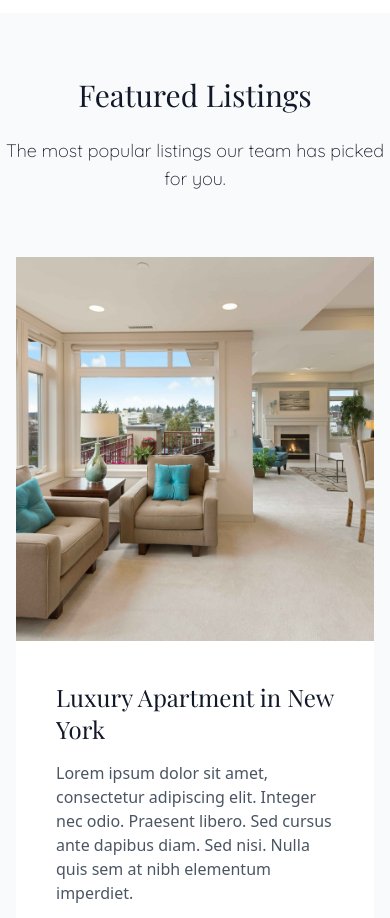
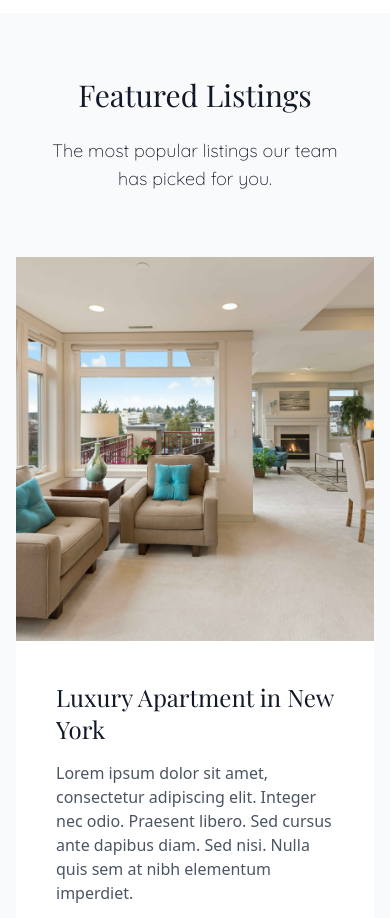
Before and after one commit to valentino-ivanovski/realestate-website, a website built with Vite: page index.html in a window 390 px wide. Shown: the part 2960-3878 px from the top of the page. Built offline with nearby package versions, Linux system fonts and the light colour scheme; a web font is replaced by a local one.

Commit message:
Fixed small adjustment with div

```diff
--- a/index.html
+++ b/index.html
@@ -281,7 +281,7 @@
             Featured Listings
         </h2>
 
-        <p class="text-lg cursor-default md:text-lg font-['Quicksand'] text-gray-900 mb-16 -mt-4 text-center">
+        <p class="text-lg cursor-default md:text-lg w-3/4 mx-auto font-['Quicksand'] text-gray-900 mb-16 -mt-4 text-center">
             The most popular listings our team has picked for you.
         </p>
 
```
